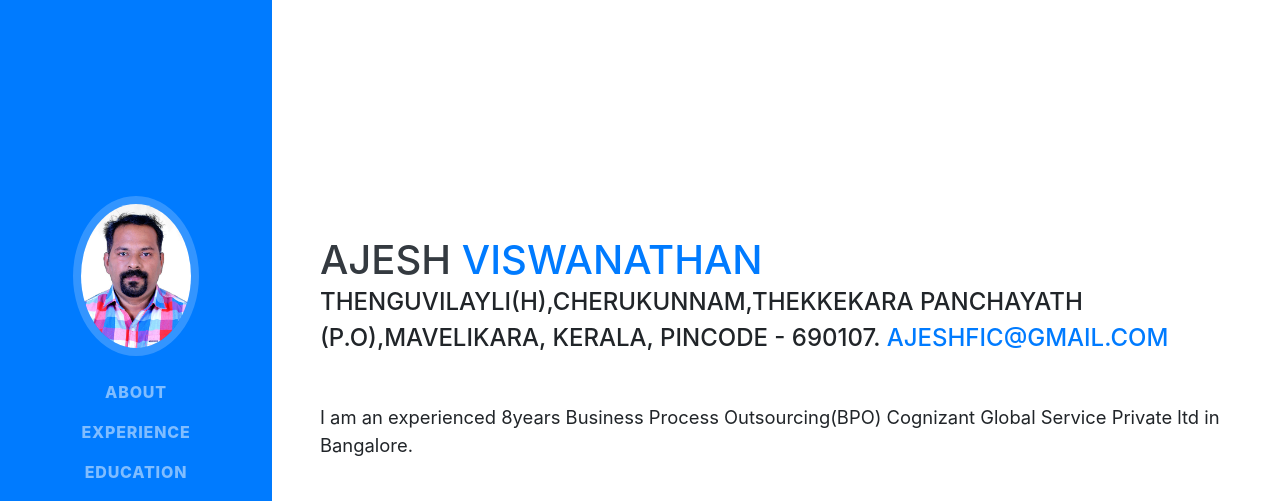
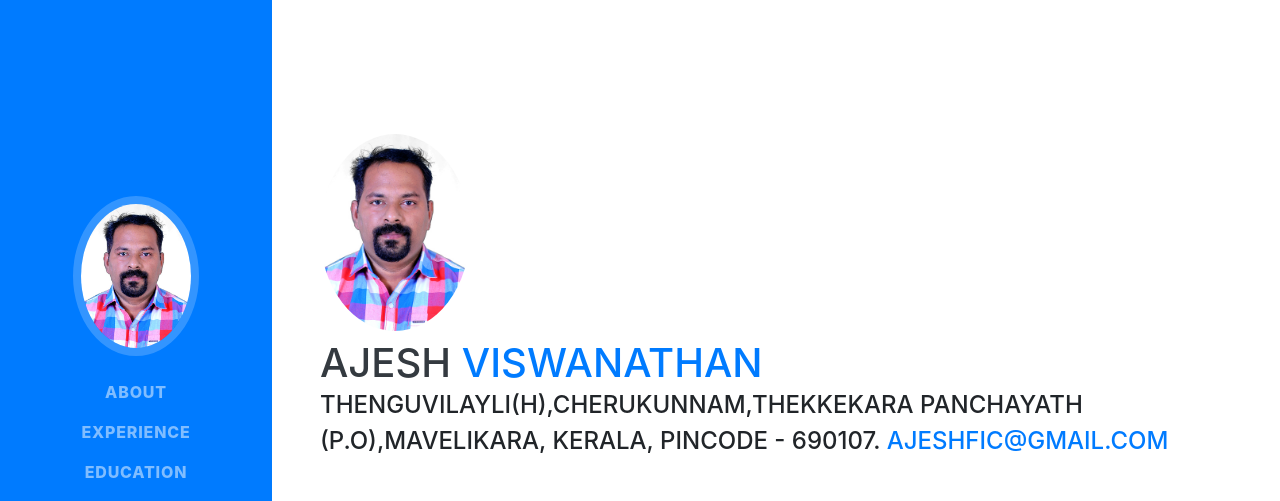
Before and after one commit to ajeshvisw/Startbootstrap, a website with bundled scripts: page index.html in a window 1280 px wide. Shown: the top 501 px of the page. Built offline with nearby package versions, Linux system fonts and the light colour scheme; a web font is replaced by a local one.

Commit message:
more change

```diff
--- a/index.html
+++ b/index.html
@@ -63,6 +63,7 @@
 
     <section class="resume-section p-3 p-lg-5 d-flex align-items-center" id="about">
       <div class="w-100">
+        <img class="img-fluid img-profile rounded-circle mx-auto mb-2" src="img/AJESH.jpg" alt="" width="150" >
         <h1 class="mb-0">Ajesh
           <span class="text-primary">Viswanathan</span>
         </h1>
```
